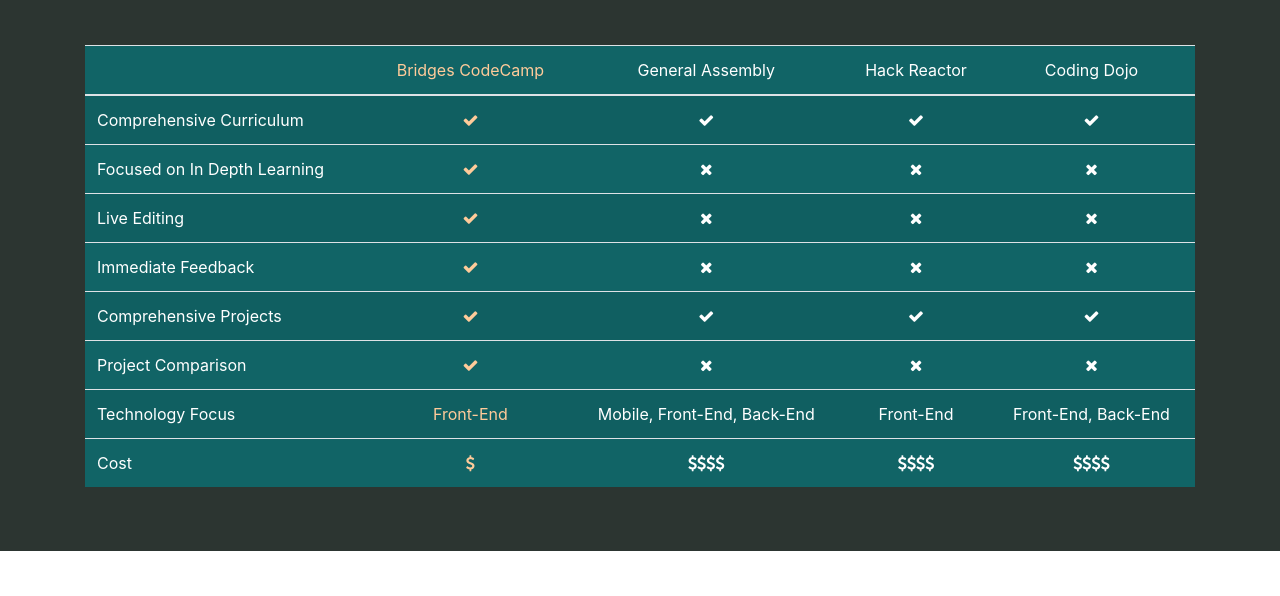
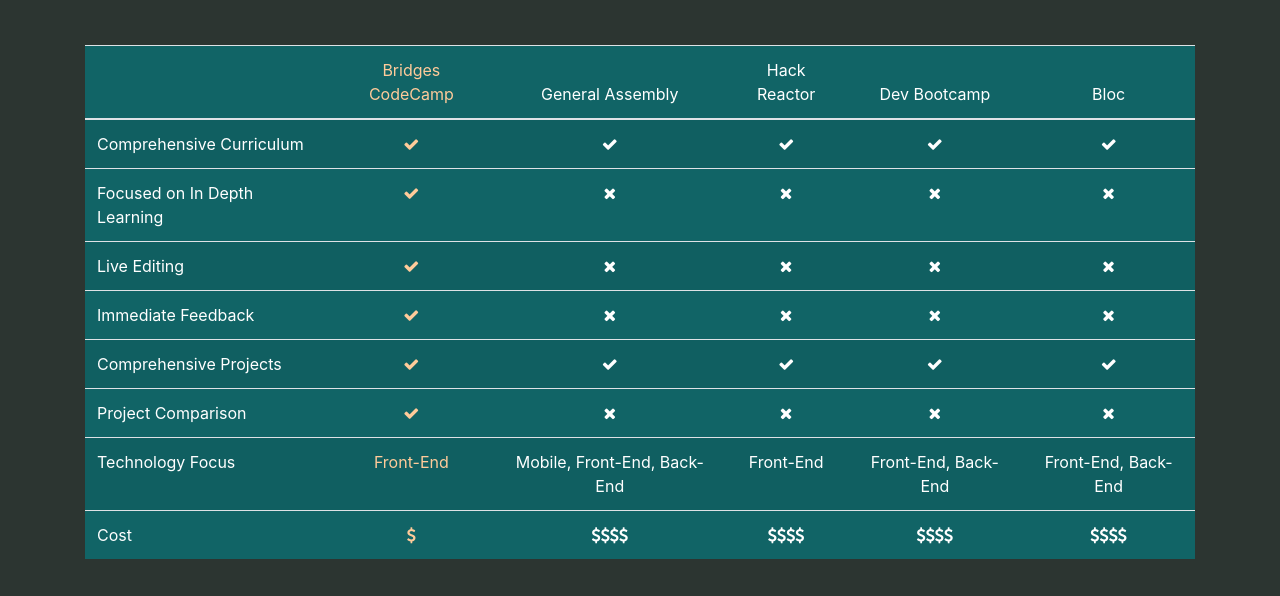
Before and after one commit to bridgescodecamp/home, a website: page coding-bootcamps-comparison.html in a window 1280 px wide. Shown: the part 155-751 px from the top of the page. Drawn offline with Linux system fonts and the light colour scheme.

Commit message:
Added bloc and dev bootcamp to compare.

```diff
--- a/coding-bootcamps-comparison.html
+++ b/coding-bootcamps-comparison.html
@@ -38,13 +38,15 @@
 						<th class="text-center text-light" scope="col">Bridges CodeCamp</th>
 						<th class="text-center" scope="col">General Assembly</th>
 						<th class="text-center" scope="col">Hack Reactor</th>
-						<th class="text-center" scope="col">Coding Dojo</th>
+						<th class="text-center" scope="col">Dev Bootcamp</th>
+						<th class="text-center" scope="col">Bloc</th>
 					</tr>
 				</thead>
 				<tbody>
 					<tr>
 						<th scope="row">Comprehensive Curriculum</th>
 						<td class="text-center text-light"><span class="fa fa-check"></span></td>
+						<td class="text-center"><span class="fa fa-check"></span></td>
 						<td class="text-center"><span class="fa fa-check"></span></td>
 						<td class="text-center"><span class="fa fa-check"></span></td>
 						<td class="text-center"><span class="fa fa-check"></span></td>
@@ -55,10 +57,12 @@
 						<td class="text-center"><span class="fa fa-close"></span></td>
 						<td class="text-center"><span class="fa fa-close"></span></td>
 						<td class="text-center"><span class="fa fa-close"></span></td>
+						<td class="text-center"><span class="fa fa-close"></span></td>
 					</tr>
 					<tr>
 						<th scope="row">Live Editing</th>
 						<td class="text-center text-light"><span class="fa fa-check"></span></td>
+						<td class="text-center"><span class="fa fa-close"></span></td>
 						<td class="text-center"><span class="fa fa-close"></span></td>
 						<td class="text-center"><span class="fa fa-close"></span></td>
 						<td class="text-center"><span class="fa fa-close"></span></td>
@@ -69,10 +73,12 @@
 						<td class="text-center"><span class="fa fa-close"></span></td>
 						<td class="text-center"><span class="fa fa-close"></span></td>
 						<td class="text-center"><span class="fa fa-close"></span></td>
+						<td class="text-center"><span class="fa fa-close"></span></td>
 					</tr>
 					<tr>
 						<th scope="row">Comprehensive Projects</th>
 						<td class="text-center text-light"><span class="fa fa-check"></span></td>
+						<td class="text-center"><span class="fa fa-check"></span></td>
 						<td class="text-center"><span class="fa fa-check"></span></td>
 						<td class="text-center"><span class="fa fa-check"></span></td>
 						<td class="text-center"><span class="fa fa-check"></span></td>
@@ -83,12 +89,14 @@
 						<td class="text-center"><span class="fa fa-close"></span></td>
 						<td class="text-center"><span class="fa fa-close"></span></td>
 						<td class="text-center"><span class="fa fa-close"></span></td>
+						<td class="text-center"><span class="fa fa-close"></span></td>
 					</tr>
 					<tr>
 						<th scope="row">Technology Focus</th>
 						<td class="text-center text-light">Front-End</td>
 						<td class="text-center">Mobile, Front-End, Back-End</td>
 						<td class="text-center">Front-End</td>
+						<td class="text-center">Front-End, Back-End</td>
 						<td class="text-center">Front-End, Back-End</td>
 					</tr>
 					<tr>
@@ -100,6 +108,8 @@
 								 class="fa fa-dollar"></span></span></span></td>
 						<td class="text-center"><span class="fa fa-dollar"></span><span class="fa fa-dollar"></span><span class="fa fa-dollar"><span
 								 class="fa fa-dollar"></span></span></span></td>
+								 <td class="text-center"><span class="fa fa-dollar"></span><span class="fa fa-dollar"></span><span class="fa fa-dollar"><span
+										  class="fa fa-dollar"></span></span></span></td>
 					</tr>
 				</tbody>
 			</table>
@@ -118,7 +128,7 @@
 			<div class="text-center mb-5"><img src="/assets/images/comparison-outcomes.png" alt="comparison-outcomes" class="img-fluid mb-5"
 				 style="max-width: width 100%;"></div>
 
-			<h2 class="card-title mb-5"> <span class="fa fa-calendar fa-2x mr-3"></span>Time Frames Other Coding Bootcamps</h2>
+			<h2 class="card-title mb-5"> <span class="fa fa-calendar fa-2x mr-3"></span>Time Frames of Other Coding Bootcamps</h2>
 
 			<div class="text-center mb-5"><img src="/assets/images/comparison-time-frames.png" alt="comparison-time-frames" class="img-fluid mb-5"
 				 style="max-width: width 100%;"></div>
```
